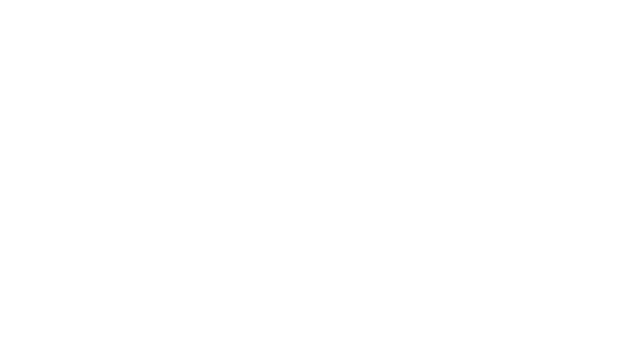
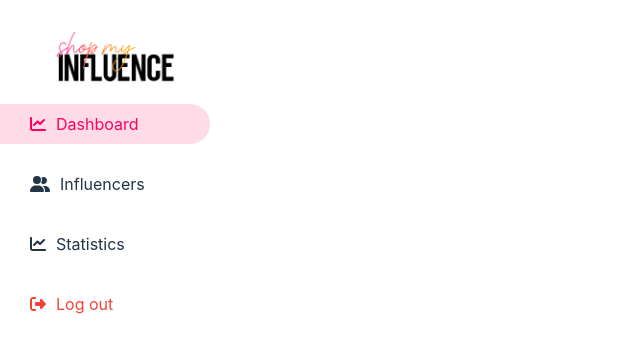
Before and after one commit to GhassenDaoudi/test-smi-front-end, a React (Vite) app: page / in a window 1280 px wide. Before the commit this address had no page. Shown: the top 352 px of the page, without its empty margins (0-640 px from the left). Built offline with nearby package versions, Linux system fonts and the light colour scheme.

Commit message:
setup root components

```diff
--- a/src/App.css
+++ b/src/App.css
@@ -1,41 +1,11 @@
-#root {
-  max-width: 1280px;
-  margin: 0 auto;
-  padding: 2rem;
-  text-align: center;
+main {
+    display: flex;
+    flex-direction: row;
+    position: relative;
 }
 
-.logo {
-  height: 6em;
-  padding: 1.5em;
-  will-change: filter;
+
+
+.container {
+    flex: 1;
 }
-.logo:hover {
-  filter: drop-shadow(0 0 2em #646cffaa);
-}
-.logo.react:hover {
-  filter: drop-shadow(0 0 2em #61dafbaa);
-}
-
-@keyframes logo-spin {
-  from {
-    transform: rotate(0deg);
-  }
-  to {
-    transform: rotate(360deg);
-  }
-}
-
-@media (prefers-reduced-motion: no-preference) {
-  a:nth-of-type(2) .logo {
-    animation: logo-spin infinite 20s linear;
-  }
-}
-
-.card {
-  padding: 2em;
-}
-
-.read-the-docs {
-  color: #888;
-}
--- a/src/App.tsx
+++ b/src/App.tsx
@@ -1,23 +1,25 @@
-import { BrowserRouter, Route, Routes } from 'react-router-dom'
-import './App.css'
-import Brand from './routes/Domain/Brands/Brand'
-
-
-
+import {BrowserRouter, Route, Routes} from 'react-router-dom';
+import './App.css';
+import NavBar from './components/common/NavBar';
+import Brand from './routes/Domain/Brands/Brand';
 
 function App() {
-
   return (
     <BrowserRouter>
-      <Routes   >
-        <Route path="domain">
-          <Route path='brand' >
-            <Route path=":brandId" element={<Brand />} />
-          </Route>
-        </Route>
-      </Routes>
+      <main>
+        <NavBar />
+        <div className="container">
+          <Routes>
+            <Route path="domain">
+              <Route path="brand">
+                <Route path=":brandId" element={<Brand />} />
+              </Route>
+            </Route>
+          </Routes>
+        </div>
+      </main>
     </BrowserRouter>
-  )
+  );
 }
 
-export default App
+export default App;
```
